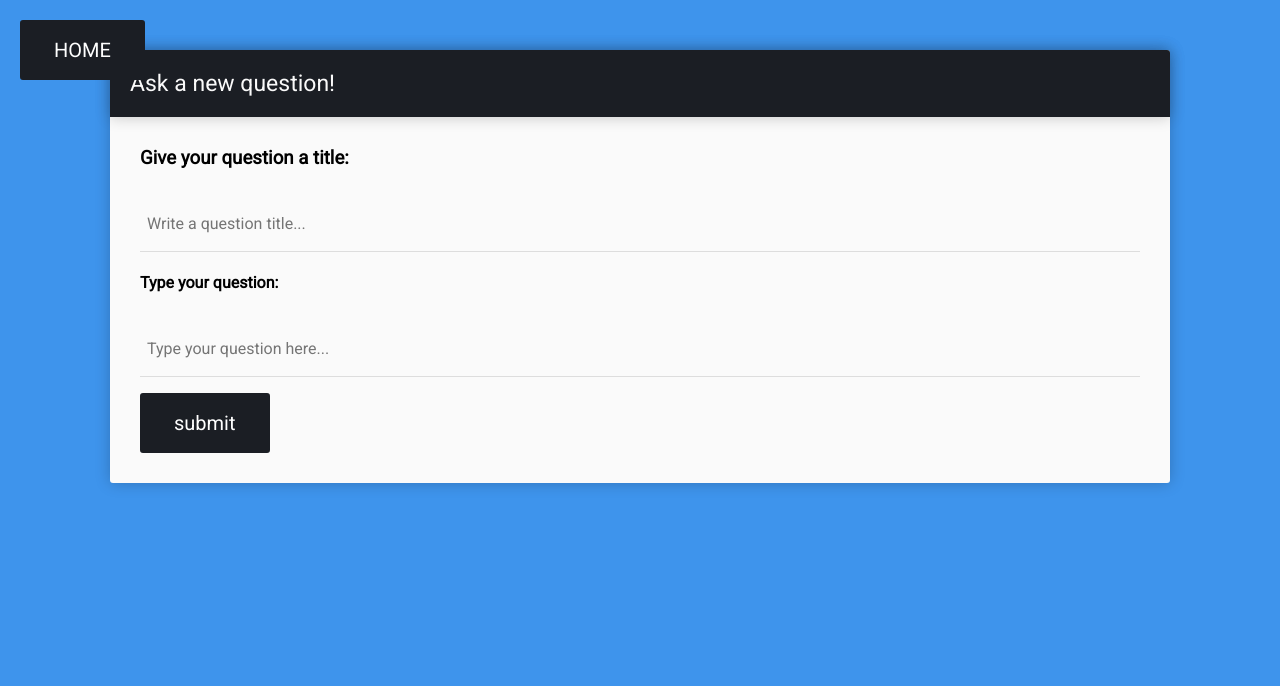
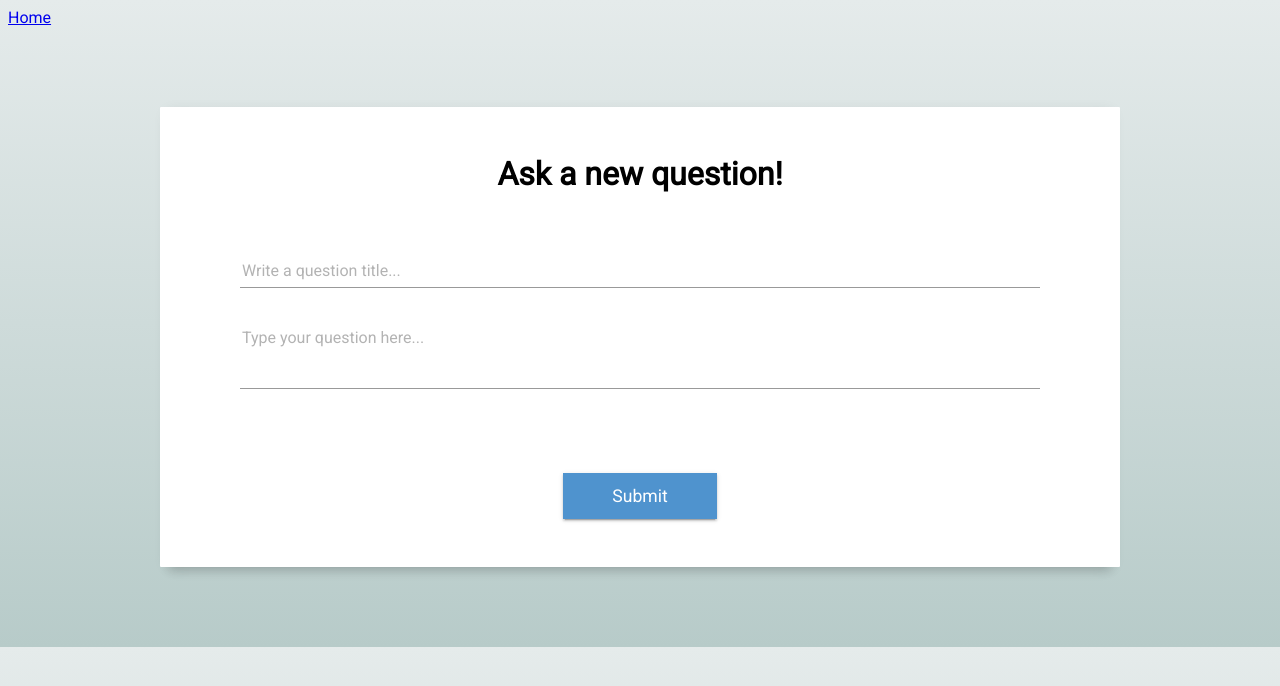
Before and after one commit to gabee1987/2nd_TW_week_StormCoders_AskMate_with_SQL, a Flask app: page /question/new in a window 1280 px wide. Shown: the top 686 px of the page. Run offline with Flask 2, Linux system fonts and the light colour scheme; parts of the project's set-up code (start-up, migrations or seed data) failed here and were passed over; some libraries are stand-ins or nearby versions.

Commit message:
question.html and new_question_form at 90%

```diff
--- a/static/new_form_style.css
+++ b/static/new_form_style.css
@@ -1,139 +1,221 @@
-/*** Edit page Styles **/
-
+body,
+input,
+textarea,
+body * {
+  font-family: 'Roboto', sans-serif;
+  box-sizing: border-box;
+}
+body::after, body::before,
+input::after,
+input::before,
+textarea::after,
+textarea::before,
+body *::after,
+body *::before {
+  box-sizing: border-box;
+}
 
 body {
-  background-color: #3e94ec
-
+  background-image: -webkit-linear-gradient(top, #e5ebeb, #b7cbc9);
+  background-image: linear-gradient(top, #e5ebeb, #b7cbc9);
 }
 
-h1{
-    color: #fafafa;
-    font-size: 40px;
-    font-weight: 400;
-    font-style:normal;
-    font-family: 'Roboto', sans-serif;
-    text-transform:uppercase;
+h1 {
+  font-size: 2rem;
+  text-align: center;
+  margin: 0 0 2em;
+}
+
+.container {
+  position: relative;
+  max-width: 60rem;
+  max-height: 80rem;
+  margin: 5rem auto;
+  background: #fff;
+  width: 100%;
+  padding: 3rem 5rem 0;
+  border-radius: 1px;
+}
+.container::before {
+  content: '';
+  position: absolute;
+  top: 0;
+  left: 0;
+  right: 0;
+  bottom: 0;
+  box-shadow: 0 8px 10px 1px rgba(0, 0, 0, 0.14), 0 3px 14px 2px rgba(0, 0, 0, 0.12), 0 5px 5px -3px rgba(0, 0, 0, 0.2);
+  -webkit-transform: scale(0.98);
+          transform: scale(0.98);
+  -webkit-transition: -webkit-transform 0.28s ease-in-out;
+  transition: -webkit-transform 0.28s ease-in-out;
+  transition: transform 0.28s ease-in-out;
+  transition: transform 0.28s ease-in-out, -webkit-transform 0.28s ease-in-out;
+  z-index: -1;
+}
+.container:hover::before {
+  -webkit-transform: scale(1);
+          transform: scale(1);
+}
+
+fieldset {
+  margin: 0 0 3rem;
+  padding: 0;
+  border: none;
+}
+
+.form-group {
+  position: relative;
+  margin-top: 2.25rem;
+  margin-bottom: 2.25rem;
+}
+
+.form-group input {
+  height: 1.9rem;
+}
+.form-group textarea {
+  resize: none;
+}
+
+.form-group .control-label {
+  position: absolute;
+  top: 0.25rem;
+  pointer-events: none;
+  padding-left: 0.125rem;
+  z-index: 1;
+  color: #b3b3b3;
+  font-size: 1rem;
+  font-weight: normal;
+  -webkit-transition: all 0.28s ease;
+  transition: all 0.28s ease;
+}
+.form-group .bar {
+  position: relative;
+  border-bottom: 0.0625rem solid #999;
+  display: block;
+}
+.form-group .bar::before {
+  content: '';
+  height: 0.125rem;
+  width: 0;
+  left: 50%;
+  bottom: -0.0625rem;
+  position: absolute;
+  background: #337ab7;
+  -webkit-transition: left 0.28s ease, width 0.28s ease;
+  transition: left 0.28s ease, width 0.28s ease;
+  z-index: 2;
+}
+.form-group input,
+.form-group textarea {
+  display: block;
+  background: none;
+  padding: 0.125rem 0.125rem 0.0625rem;
+  font-size: 1rem;
+  border-width: 0;
+  border-color: transparent;
+  line-height: 1.9;
+  width: 100%;
+  color: transparent;
+  -webkit-transition: all 0.28s ease;
+  transition: all 0.28s ease;
+  box-shadow: none;
+}
+.form-group input[type="file"] {
+  line-height: 1;
+}
+.form-group input[type="file"] ~ .bar {
+  display: none;
+}
+.form-group input:focus,
+.form-group input:valid,
+.form-group input.form-file,
+.form-group input.has-value,
+.form-group textarea:focus,
+.form-group textarea:valid,
+.form-group textarea.form-file,
+.form-group textarea.has-value {
+  color: #333;
+}
+.form-group input:focus ~ .control-label,
+.form-group input:valid ~ .control-label,
+.form-group input.form-file ~ .control-label,
+.form-group input.has-value ~ .control-label,
+.form-group textarea:focus ~ .control-label,
+.form-group textarea:valid ~ .control-label,
+.form-group textarea.form-file ~ .control-label,
+.form-group textarea.has-value ~ .control-label {
+  font-size: 0.8rem;
+  color: gray;
+  top: -1rem;
+  left: 0;
+}
+.form-group input:focus,
+.form-group textarea:focus {
+  outline: none;
+}
+.form-group input:focus ~ .control-label,
+.form-group textarea:focus ~ .control-label {
+  color: #337ab7;
+}
+.form-group input:focus ~ .bar::before,
+.form-group textarea:focus ~ .bar::before {
+  width: 100%;
+  left: 0;
 }
 
 
-
-.form-style-8{
-    font-family: 'Roboto', sans-serif;
-    width: 1000px;
-    padding: 30px;
-    background: #fafafa;
-    margin: 50px auto;
-    box-shadow: 0px 0px 15px rgba(0, 0, 0, 0.22);
-    -moz-box-shadow: 0px 0px 15px rgba(0, 0, 0, 0.22);
-    -webkit-box-shadow:  0px 0px 15px rgba(0, 0, 0, 0.22);
-    border-radius:3px;
-
-}
-.form-style-8 h2{
-    background: #1b1e24;
-    font-family: 'Roboto', sans-serif;
-    color: #fafafa;
-    font-size: 23px;
-    font-weight: 100;
-    padding: 20px;
-    margin: -30px -30px 30px -30px;
-    border-top-left-radius:3px;
-    border-top-right-radius:3px;
-    -moz-box-shadow: 0px 0px 15px rgba(0, 0, 0, 0.22);
-    -webkit-box-shadow:  0px 0px 15px rgba(0, 0, 0, 0.22);
-}
-.form-style-8 input[type="text"],
-.form-style-8 input[type="number"],
-.form-style-8 textarea,
-.form-style-8 select
-{
-    box-sizing: border-box;
-    -webkit-box-sizing: border-box;
-    -moz-box-sizing: border-box;
-    outline: none;
-    display: block;
-    width: 100%;
-    padding: 7px;
-    border: none;
-    border-bottom: 1px solid #ddd;
-    background: transparent;
-    margin-bottom: 10px;
-    font: 16px 'Roboto', sans-serif;
-    height: 45px;
-}
-
-
-.form-style-8 textarea{
-    resize:none;
-    overflow: hidden;
-}
-.button{
-    background:#1b1e24;
-    color: #FFFFFF;
-    padding: 16px 32px;
-    text-align: center;
-    text-decoration: none;
-    font-size: 20px;
-    font-family: 'Roboto', sans-serif;
-    -webkit-transition-duration: 0.4s; /* Safari */
-    transition-duration: 0.4s;
-    cursor: pointer;
-    border-radius:3px;
+.button-container {
+  text-align: center;
 }
 
 .button {
-    background-color: #1b1e24;
-    color: white;
-    border: 2px solid #1b1e24;
-    border-radius:3px;
+  position: relative;
+  background: currentColor;
+  border: 1px solid currentColor;
+  font-size: 1.1rem;
+  color: #4f93ce;
+  margin: 3rem 0;
+  padding: 0.75rem 3rem;
+  cursor: pointer;
+  -webkit-transition: background-color 0.28s ease, color 0.28s ease, box-shadow 0.28s ease;
+  transition: background-color 0.28s ease, color 0.28s ease, box-shadow 0.28s ease;
+  overflow: hidden;
+  box-shadow: 0 2px 2px 0 rgba(0, 0, 0, 0.14), 0 3px 1px -2px rgba(0, 0, 0, 0.2), 0 1px 5px 0 rgba(0, 0, 0, 0.12);
 }
-
+.button span {
+  color: #fff;
+  position: relative;
+  z-index: 1;
+}
+.button::before {
+  content: '';
+  position: absolute;
+  background: #071017;
+  border: 50vh solid #1d4567;
+  width: 30vh;
+  height: 30vh;
+  border-radius: 50%;
+  display: block;
+  top: 50%;
+  left: 50%;
+  z-index: 0;
+  opacity: 1;
+  -webkit-transform: translate(-50%, -50%) scale(0);
+          transform: translate(-50%, -50%) scale(0);
+}
 .button:hover {
-    background-color: #4E5066;
-    color: white;
-    border: 2px solid #4E5066;
+  color: #337ab7;
+  box-shadow: 0 6px 10px 0 rgba(0, 0, 0, 0.14), 0 1px 18px 0 rgba(0, 0, 0, 0.12), 0 3px 5px -1px rgba(0, 0, 0, 0.2);
 }
-
-#home {
-    position:absolute;
-    transition: .5s ease;
-    left: 20px;
-    top: 20px;
-
+.button:active::before, .button:focus::before {
+  -webkit-transition: opacity 0.28s ease 0.364s, -webkit-transform 1.12s ease;
+  transition: opacity 0.28s ease 0.364s, -webkit-transform 1.12s ease;
+  transition: transform 1.12s ease, opacity 0.28s ease 0.364s;
+  transition: transform 1.12s ease, opacity 0.28s ease 0.364s, -webkit-transform 1.12s ease;
+  -webkit-transform: translate(-50%, -50%) scale(1);
+          transform: translate(-50%, -50%) scale(1);
+  opacity: 0;
 }
-
-
-
-/***
-div.story_edit_title {
-    display: block;
-    margin: auto;
-    max-width: 600px;
-    padding:5px;
-    width: 100%;
+.button:focus {
+  outline: none;
 }
-
-.story_edit_title h1 {
-    color: #fafafa;
-    font-size: 30px;
-    font-weight: 500;
-    font-style:normal;
-    font-family: "Roboto", helvetica, arial, sans-serif;
-    text-transform:uppercase;
-}
-
-div.story_manager_title {
-    display: block;
-    max-width: 600px;
-    padding:5px;
-    width: 100%;
-}
-
-.story_manager_title h3 {
-   color: #fafafa;
-   font-size: 30px;
-   font-weight: 500;
-   font-style:normal;
-   font-family: "Roboto", helvetica, arial, sans-serif;
-}
-***/
--- a/templates/question_form.html
+++ b/templates/question_form.html
@@ -3,24 +3,26 @@
 <html>
     <link rel="stylesheet" href="/static/new_form_style.css">
     <link href="https://fonts.googleapis.com/css?family=Roboto" rel="stylesheet">
-    <div class="form-style-8">
     <head>
         <title> New Question </title>
     </head>
+    <a class="home_button" href="/">Home</a>
+    <div class="container">
     <body>
-        <form action="/">
-            <button id="home" name="home_button" type="submit" action="/" class="button">HOME</button>
+        <form action="/new_question" method="POST">
+            <h1> Ask a new question! </h1>
+                <div class="form-group">
+                    <input type="text" required="required"/>
+                    <label class="control-label" for="input">Write a question title...</label><i class="bar"></i>
+                </div>
+                <div class="form-group">
+                    <textarea minlength="10" required="required"></textarea>
+                    <label class="control-label" for="textarea">Type your question here...</label><i class="bar"></i>
+                </div>
         </form>
-        <h2> Ask a new question! </h2>
-        <form action="/new_question" method="POST">
-            <p>
-                <h3> Give your question a title: </h3><br>
-                <textarea id="question_title" name="question_title" placeholder="Write a question title..." minlength="5" required autofocus></textarea>
-            </p>
-            <p><h4> Type your question: </h4><br>
-            <textarea id="question_message" name="question_message" rows="5" cols="20" minlength="10" placeholder="Type your question here..." required autofocus></textarea></p>
-            <input type="submit" value="submit" name="Submit" class="button">
-        </form>
+            <div class="button-container">
+                <button class="button" type="button"><span>Submit</span></button>
+            </div>
     </body>
     </div>
 </html>
```
